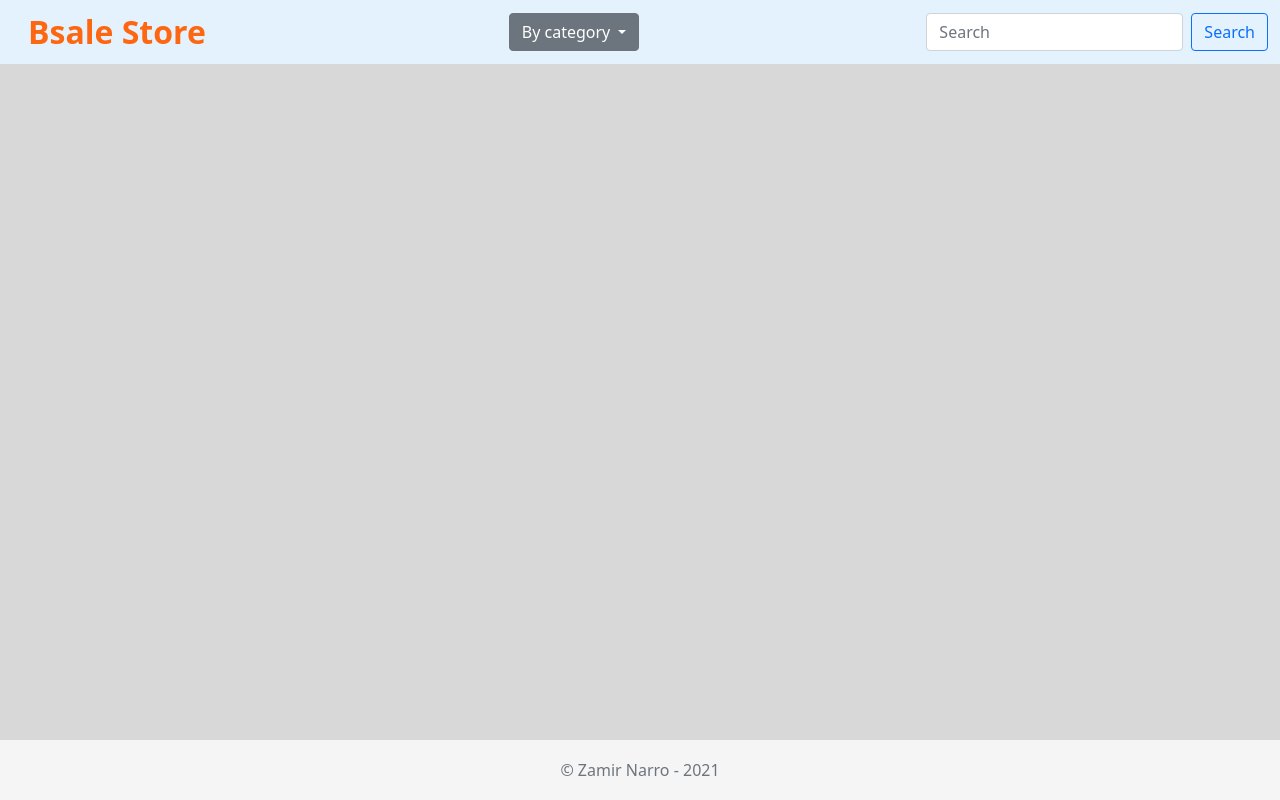
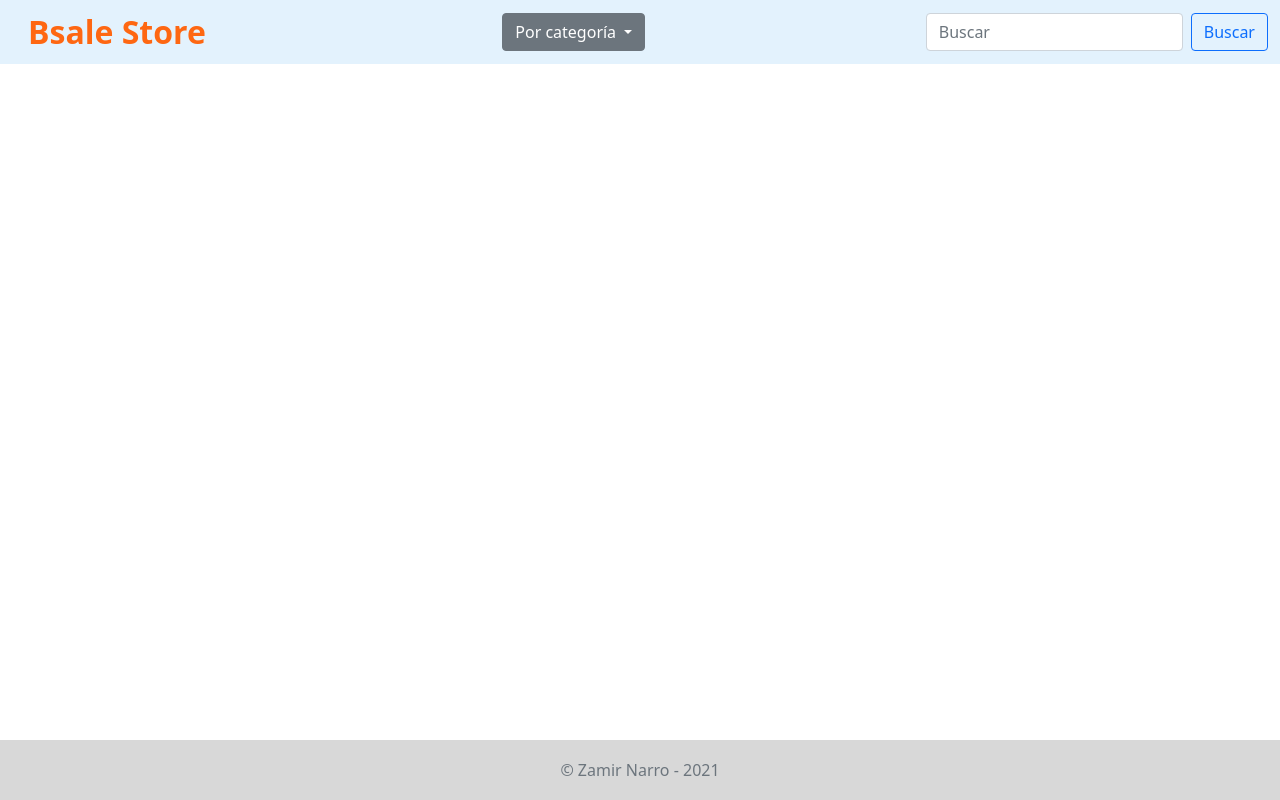
Before and after one commit to znarro/online-store-frontend, a website: page index.html in a window 1280 px wide. Drawn offline with nearby package versions, Linux system fonts and the light colour scheme; no server answers.

Commit message:
Improve colors

```diff
--- a/index.html
+++ b/index.html
@@ -38,7 +38,7 @@
               data-bs-toggle="dropdown"
               aria-expanded="false"
             >
-              By category
+              Por categoría
             </button>
             <ul
               class="dropdown-menu"
@@ -52,11 +52,11 @@
               id="query"
               class="form-control me-2"
               type="search"
-              placeholder="Search"
+              placeholder="Buscar"
               aria-label="Search"
             />
             <button class="btn btn-outline-primary" type="submit">
-              Search
+              Buscar
             </button>
           </form>
         </div>
--- a/style.css
+++ b/style.css
@@ -1,5 +1,5 @@
 html body {
-  background-color: hsla(0, 0%, 62%, 0.4);
+  background-color: #fff;
 }
 
 body {
@@ -105,6 +105,6 @@ h2.not-found {
   grid-area: footer;
   height: 60px;
   line-height: 60px;
-  background-color: #f5f5f5;
+  background-color: hsla(0, 0%, 62%, 0.4);
   text-align: center;
 }
```
